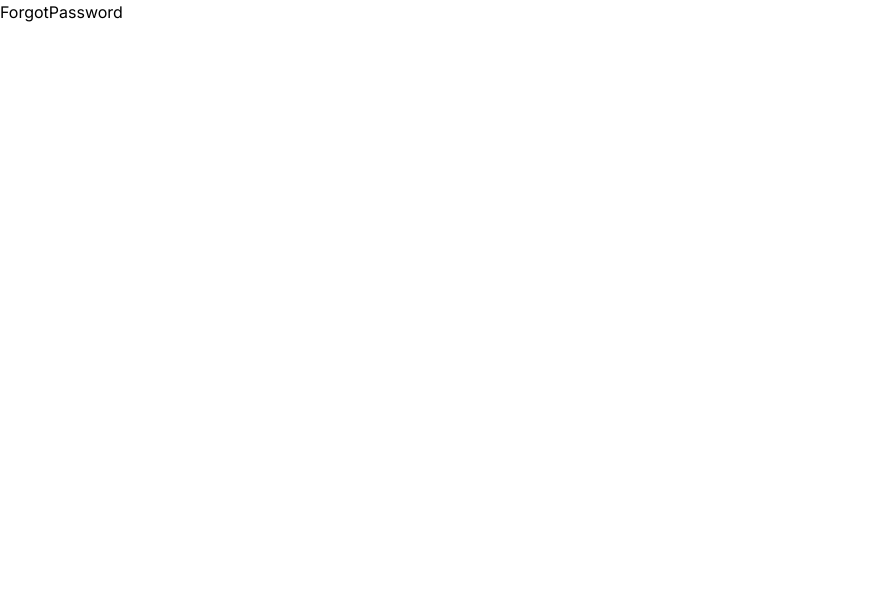
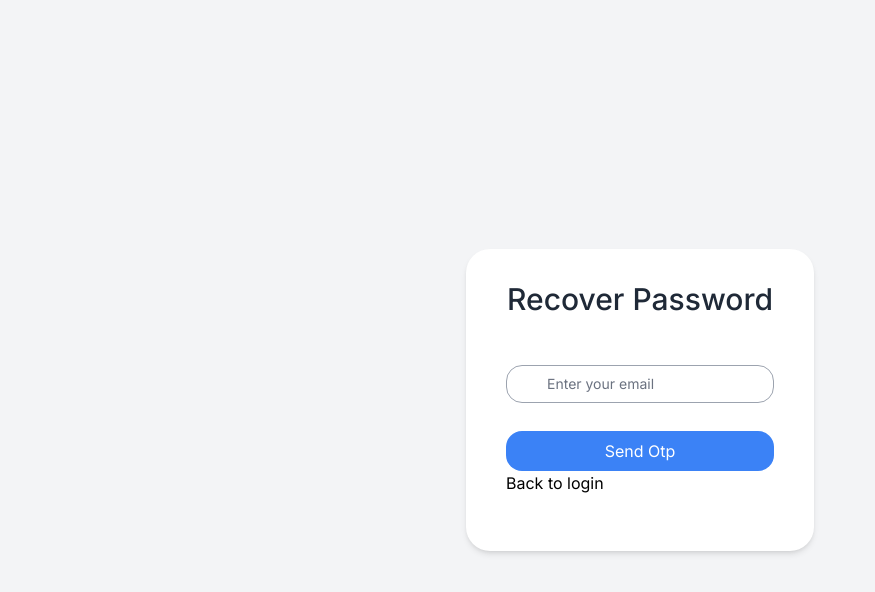
Before and after one commit to prabhath-kj/affworld-assignment, a Next.js app in the folder client/: page /forgotPassword in a window 1280 px wide. Shown: the top 592 px of the page, without its empty margins (0-875 px from the left). Built offline with nearby package versions, Linux system fonts and the light colour scheme.

Commit message:
ready to deploy

```diff
--- a/client/next.config.js
+++ b/client/next.config.js
@@ -1,4 +1,8 @@
 /** @type {import('next').NextConfig} */
-const nextConfig = {}
+const nextConfig = {
+    eslint: {
+        ignoreDuringBuilds: true,
+    },
+}
 
 module.exports = nextConfig
--- a/client/src/app/(auth)/forgotPassword/page.js
+++ b/client/src/app/(auth)/forgotPassword/page.js
@@ -1,11 +1,14 @@
-import React from 'react'
+import React from "react";
+import ForgotPassword from "@/components/Auth/PasswordRecoveryForm";
 
-const ForgotPassword = () => {
+const page = () => {
+
+
   return (
     <div>
-      ForgotPassword
+      <ForgotPassword />
     </div>
-  )
-}
+  );
+};
 
-export default ForgotPassword
+export default page;
--- a/client/src/app/page.js
+++ b/client/src/app/page.js
@@ -2,14 +2,16 @@
 import React ,{useEffect} from "react";
 import Navbar from "@/components/Layout/NavBar";
 import PostSecret from "@/components/Secrets/PostSecretForm";
-import SecretsList from "@/components/Secrets/SecretsList";
 import { useRouter } from "next/navigation";
 import {useSelector} from "react-redux"
+import dynamic from 'next/dynamic'
+
 
 const HomePage = () => {
 
   const router = useRouter();
   const isAuth = useSelector((state) => state.auth.token);
+  const SecretsList = dynamic(() => import('@/components/Secrets/SecretsList'))
 
   useEffect(() => {
     if(!isAuth){
--- a/client/src/components/Auth/PasswordRecoveryForm.js
+++ b/client/src/components/Auth/PasswordRecoveryForm.js
@@ -0,0 +1,186 @@
+"use client";
+
+import { Formik, Field, ErrorMessage, Form } from "formik";
+import * as Yup from "yup";
+import Link from "next/link";
+import React, { useState } from "react";
+import authApi from "@/services/authServices";
+import { toast } from "react-toastify";
+import { useRouter } from "next/router";
+
+
+const stepOneValidationSchema = Yup.object({
+  email: Yup.string()
+    .email("Invalid email address")
+    .required("Email is required"),
+});
+
+const stepTwoValidationSchema = Yup.object({
+  otp: Yup.string().required("OTP is required"),
+  newPassword: Yup.string().required("New Password is required"),
+  confirmPassword: Yup.string()
+    .required("Confirm Password is required")
+    .oneOf([Yup.ref("newPassword"), ""], "Passwords must match"),
+});
+
+const ForgotPassword = () => {
+
+  const { isFallback } = useRouter();
+
+  if (isFallback) {
+    return <h1>Fallback</h1>;
+  }
+
+  const [step, setStep] = useState(1);
+  const [email, setEmail] = useState("");
+
+  const initialValues = {
+    email: "",
+    otp: "",
+    newPassword: "",
+    confirmPassword: "",
+  };
+
+  const handleForgotPassword = async (values) => {
+    try {
+      const { email } = values;
+      setEmail(email);
+      const { message } = await authApi.recoverPassword(values);
+      toast(message);
+      setStep(2);
+    } catch (error) {
+      toast.error(error);
+    }
+  };
+
+  const handlePasswordReset = async (values, { resetForm }) => {
+    try {
+      const { message, error } = await authApi.verifyPassword({
+        ...values,
+        email,
+      });
+      if (message) {
+        toast(message);
+      } else if (error) {
+        toast(error);
+      }
+    } catch (err) {
+      toast("internal server error");
+    } finally {
+      resetForm();
+    }
+  };
+
+  return (
+    <div>
+      <section className="min-h-screen flex flex-col items-center justify-center bg-gray-100">
+        <div className="flex flex-col bg-white shadow-md px-4 sm:px-6 md:px-8 lg:px-10 py-8 rounded-3xl w-50 max-w-md">
+          <div className="font-medium self-center text-xl sm:text-3xl text-gray-800">
+            Recover Password
+          </div>
+          <div className="w-full py-6 z-20">
+            {step === 1 && (
+              <Formik
+                initialValues={initialValues}
+                validationSchema={stepOneValidationSchema}
+                onSubmit={handleForgotPassword}
+              >
+                <Form className="mt-6">
+                  <div className="flex flex-col mb-5">
+                    <Field
+                      type="email"
+                      name="email"
+                      className="text-sm placeholder-gray-500 pl-10 pr-4 rounded-2xl border border-gray-400 w-full py-2 focus:outline-none focus:border-blue-400"
+                      placeholder="Enter your email"
+                    />
+                    <ErrorMessage
+                      name="email"
+                      component="div"
+                      className="text-red-500 text-normal mt-1"
+                    />
+                  </div>
+
+                  <div className="flex w-full ">
+                    <button
+                      type="submit"
+                      className="mt-2 flex  items-center justify-center focus:outline-none text-white text-sm sm:text-base bg-blue-500 hover:bg-blue-600 rounded-2xl py-2 w-full transition duration-150 ease-in"
+                    >
+                      Send Otp
+                    </button>
+                  </div>
+                </Form>
+              </Formik>
+            )}
+
+            {step === 2 && (
+              <Formik
+                initialValues={initialValues}
+                validationSchema={stepTwoValidationSchema}
+                onSubmit={handlePasswordReset}
+              >
+                <Form action="" className="mt-6">
+                  <div className="pt-4">
+                    <Field
+                      type="text"
+                      autoComplete="off"
+                      name="otp"
+                      placeholder="Enter OTP"
+                      className="text-sm placeholder-gray-500 pl-10 pr-4 rounded-2xl border border-gray-400 w-full py-2 focus:outline-none focus:border-blue-400"
+                    />
+                    <ErrorMessage
+                      name="otp"
+                      component="div"
+                      className="text-red-500"
+                    />
+                  </div>
+                  <div className="pt-4">
+                    <Field
+                      type="password"
+                      autoComplete="off"
+                      name="newPassword"
+                      placeholder="New Password"
+                      className="text-sm placeholder-gray-500 pl-10 pr-4 rounded-2xl border border-gray-400 w-full py-2 focus:outline-none focus:border-blue-400"
+                    />
+                    <ErrorMessage
+                      name="newPassword"
+                      component="div"
+                      className="text-red-500"
+                    />
+                  </div>
+                  <div className="pt-4">
+                    <Field
+                      type="confirmPassword"
+                      autoComplete="off"
+                      name="confirmPassword"
+                      placeholder="Confirm Password"
+                      className="text-sm placeholder-gray-500 pl-10 pr-4 rounded-2xl border border-gray-400 w-full py-2 focus:outline-none focus:border-blue-400"
+                    />
+                    <ErrorMessage
+                      name="confirmPassword"
+                      component="div"
+                      className="text-red-500"
+                    />
+                  </div>
+
+                  <div className="flex w-full">
+                    <button
+                      type="submit"
+                      className="flex  items-center justify-center focus:outline-none text-white text-sm sm:text-base bg-blue-500 hover:bg-blue-600 rounded-2xl py-2 w-full transition duration-150 ease-in"
+                    >
+                      Submit
+                    </button>
+                  </div>
+                </Form>
+              </Formik>
+            )}
+            <Link href="/login" className="text-end text-black">
+              Back to login
+            </Link>
+          </div>
+        </div>
+      </section>
+    </div>
+  );
+};
+
+export default ForgotPassword;
--- a/client/src/services/authServices.js
+++ b/client/src/services/authServices.js
@@ -28,6 +28,24 @@ const authApi = {
       throw error?.response?.data?.message;
     }
   },
+
+  recoverPassword: async (credential) => {
+    try {
+      const response = await instance.post("auth/forgot-password", credential);
+      return response.data;
+    } catch (error) {
+      throw error?.response?.data?.message;
+    }
+  },
+
+  verifyPassword: async (credential) => {
+    try {
+      const response = await instance.post("auth/verify-password", credential);
+      return response.data;
+    } catch (error) {
+      throw error?.response?.data?.message;
+    }
+  },
 };
 
 export default authApi;
```
Also changed, not shown: 2 other files (tests, documents, lock files or other folders).
